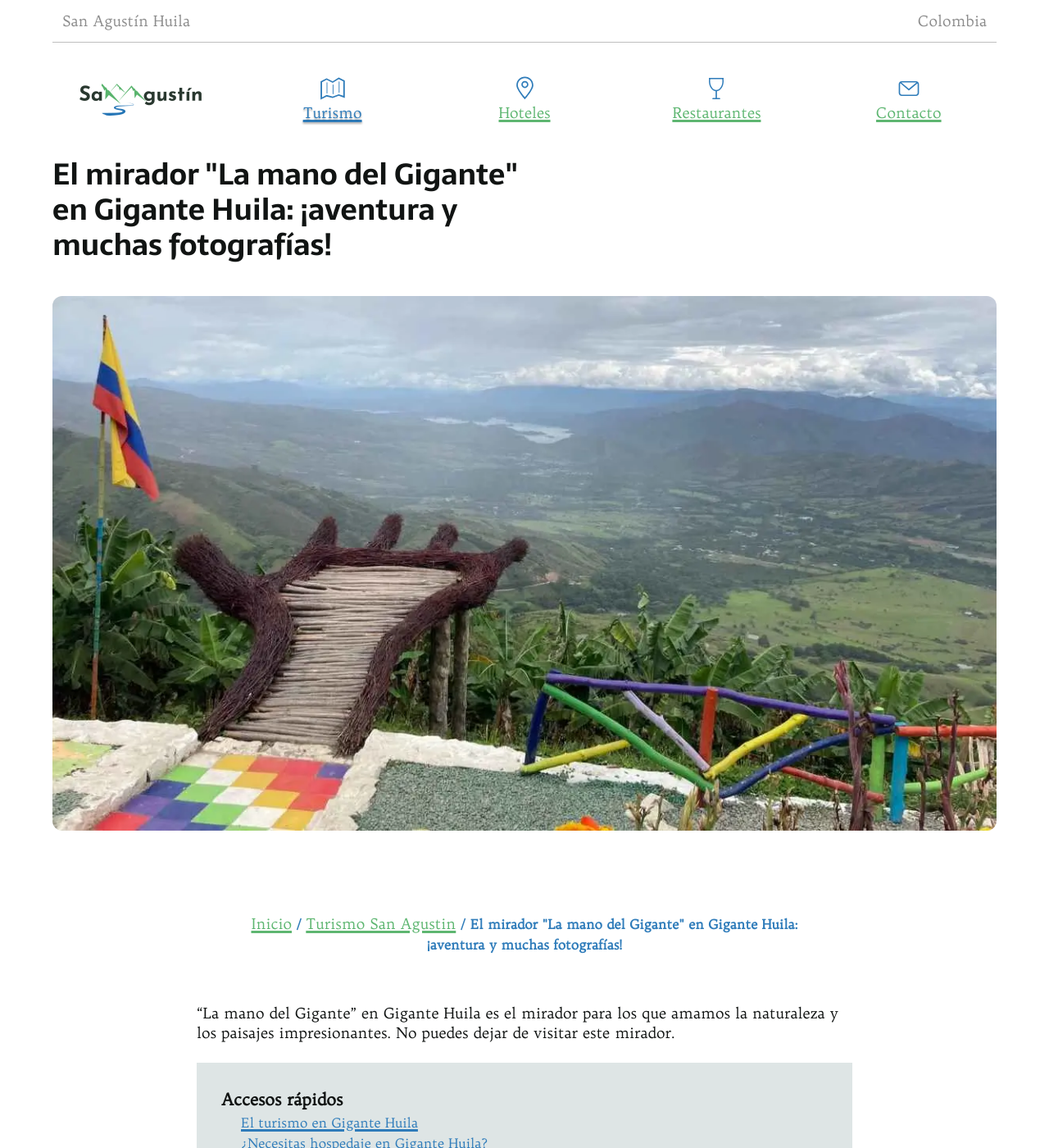
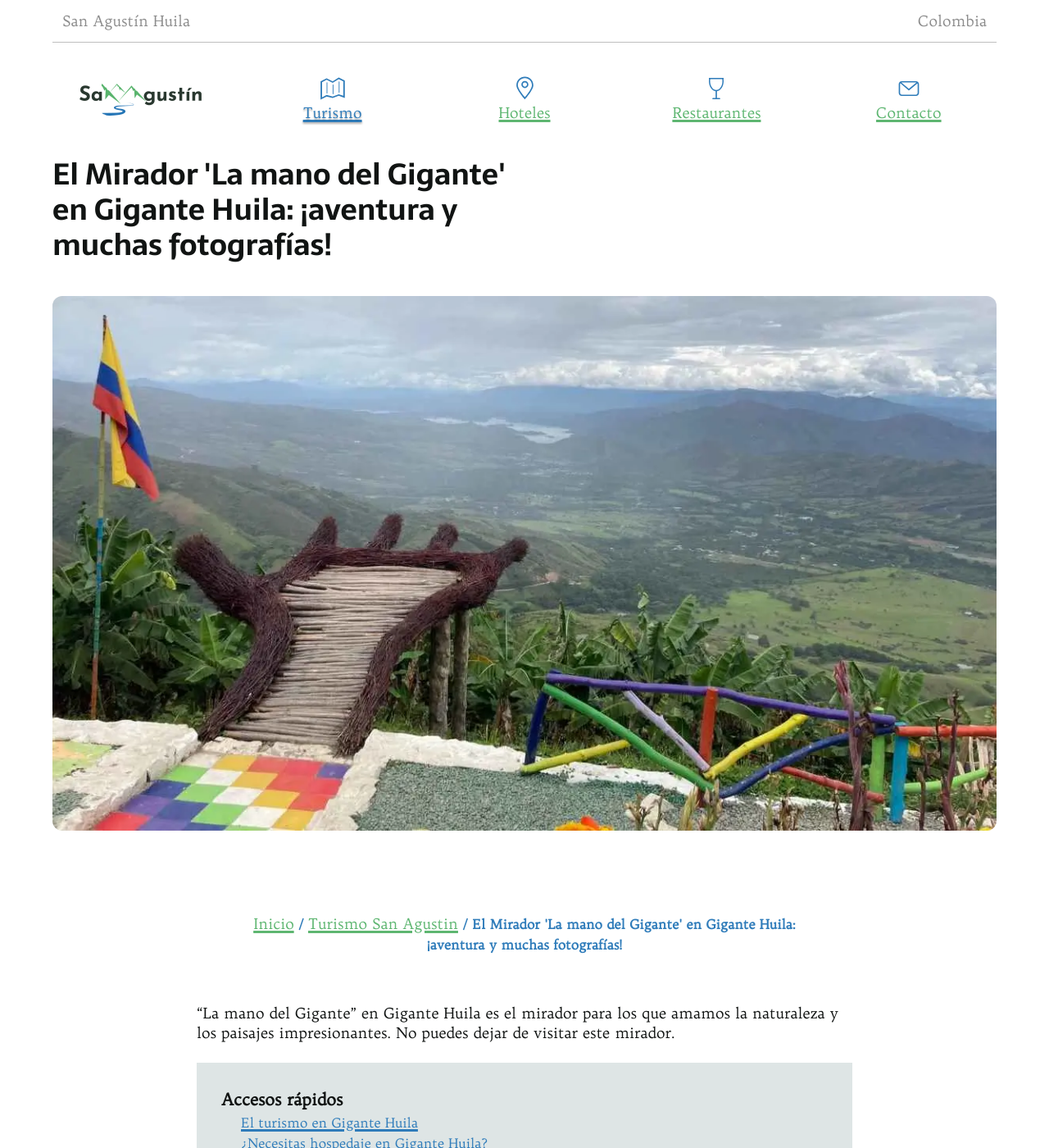
Before and after one commit to Klerpson/vacacionesopitas, a Jekyll site: the page built from _posts/2023-03-27-mirador-mano-del-gigante-en-gigante-huila.md, in a window 1280 px wide and 1400 px high. Shown: the whole window at 82% size. Built offline with Jekyll 4.4.1, drawn with Linux system fonts in a browser that asks for light colours; some web fonts are replaced.

```diff
--- a/_posts/2023-03-27-mirador-mano-del-gigante-en-gigante-huila.md
+++ b/_posts/2023-03-27-mirador-mano-del-gigante-en-gigante-huila.md
@@ -1,8 +1,8 @@
 ---
 layout: post
-title: 'El Mirador "La mano del Gigante" en Gigante Huila'
+title: "El Mirador 'La mano del Gigante' en Gigante Huila"
 description: '¡Prepárate para una aventura inolvidable en Gigante Huila! Y en este artículo, vamos a conocer un sitio que te va a encantar: el mirador "La mano del Gigante".'
-h1: 'El mirador "La mano del Gigante" en Gigante Huila: ¡aventura y muchas fotografías!'
+h1: "El Mirador 'La mano del Gigante' en Gigante Huila: ¡aventura y muchas fotografías!"
 h1_alternativo: Parque arqueológico de San Agustín Huila
 award: La mejor guía para visitar el parque arqueológico de San Agustín Huila
 category: turismo
```
